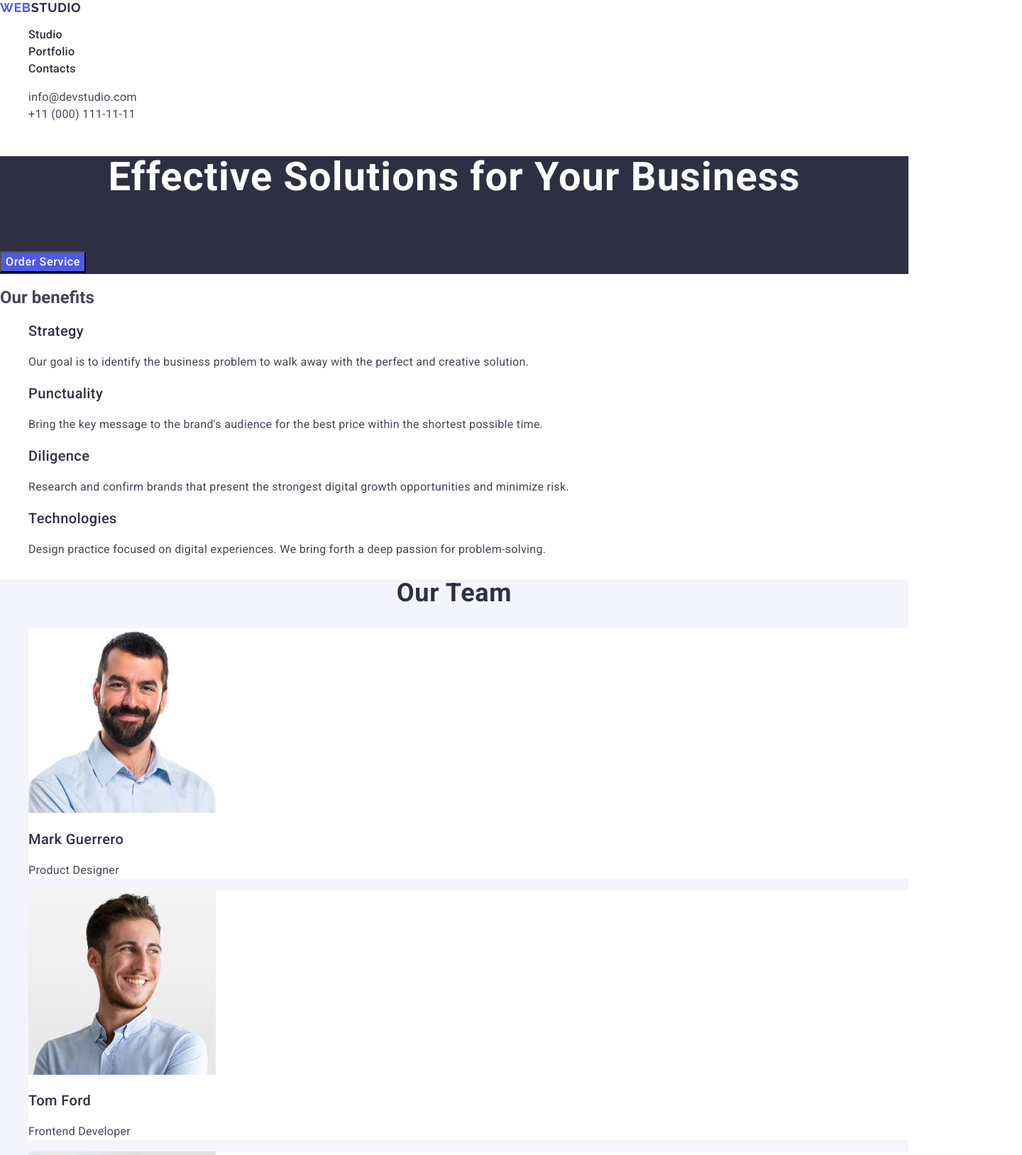
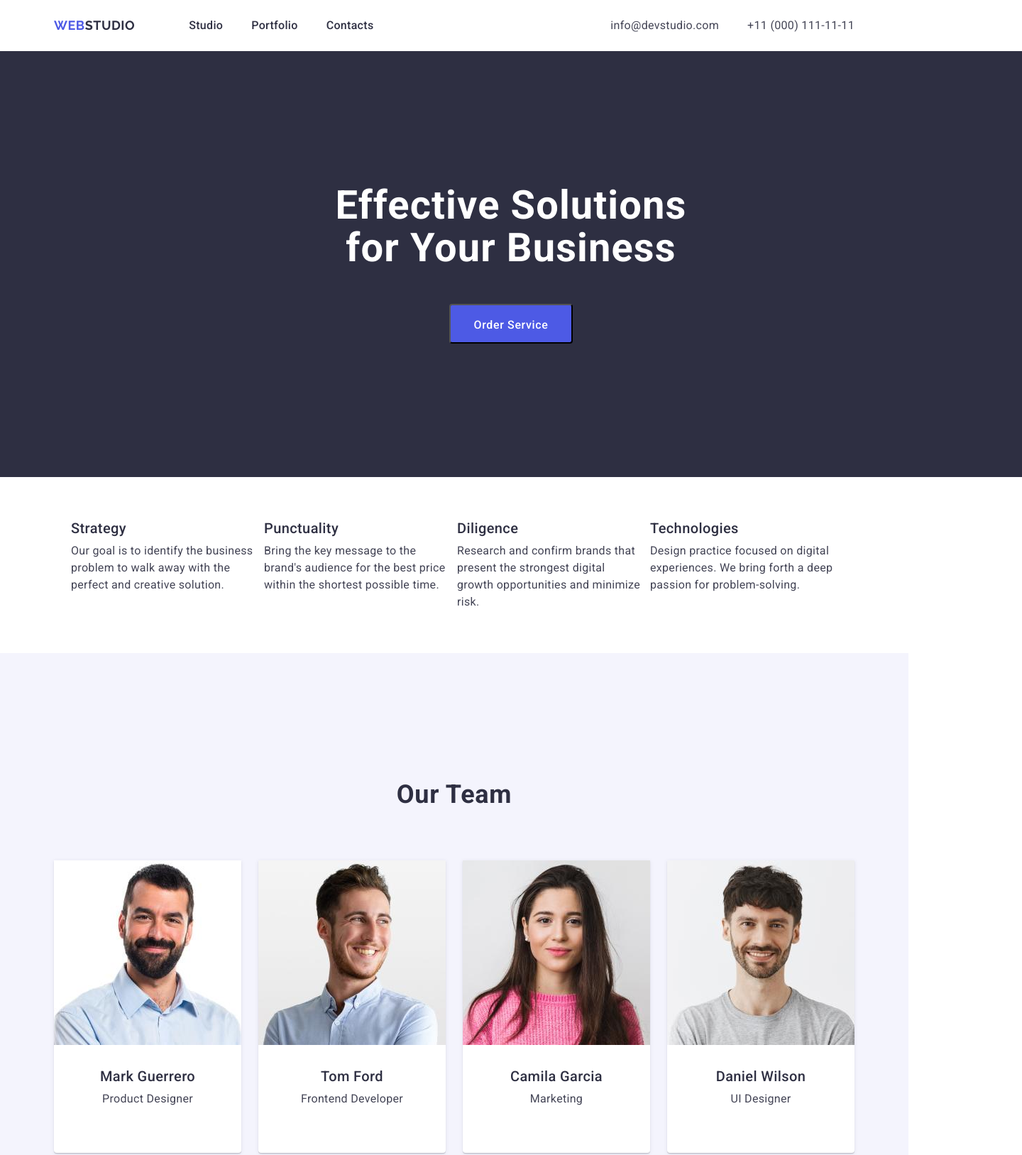
Before and after one commit to kathylevchenko/goit-markup-hw-03, a plain HTML site: page index.html in a window 1280 px wide. Shown: the top 1627 px of the page at 71% size, 1440 px wide, since content can reach past the window. Drawn offline with nearby package versions, Linux system fonts and the light colour scheme.

Commit message:
homework3

```diff
--- a/css/styles.css
+++ b/css/styles.css
@@ -1,4 +1,31 @@
-/* ============== COMMON STYLES ============== */
+h1,
+h2,
+h3,
+h4,
+h5,
+h6,
+p {
+  margin-top: 0;
+  margin-bottom: 0;
+}
+.visually-hidden {
+  position: absolute;
+  width: 1px;
+  height: 1px;
+  margin: -1px;
+  border: 0;
+  padding: 0;
+  white-space: nowrap;
+  clip-path: inset(100%);
+  clip: rect(0 0 0 0);
+  overflow: hidden;
+}
+ul,
+ol {
+  margin-top: 0;
+  margin-bottom: 0;
+  padding-left: 0;
+}
 .list {
   list-style-type: none;
 }
@@ -17,15 +44,37 @@ body {
   background-color: #ffffff;
 }
 
+.container {
+  max-width: 1158px;
+  padding: 0 15px;
+  margin: 0 auto;
+}
+
+.container-header {
+  display: flex;
+  justify-content: space-between;
+}
+.page-header {
+  padding-top: 24px;
+  padding-bottom: 24px;
+}
+.page-navigation {
+  display: flex;
+  align-items: center;
+}
 .accent-color {
   color: #f4f4fd;
 }
 .accent-color-header {
   color: #2e2f42;
 }
-/* ============== /COMMON STYLES ============== */
+
 /* ============== HEADER STYLES ============== */
-.logotype {
+.section {
+  padding-top: 60px;
+  padding-bottom: 60px;
+}
+.logotype-header {
   font-family: 'Raleway', sans-serif;
   font-size: 18px;
   font-weight: 700;
@@ -33,6 +82,12 @@ body {
   letter-spacing: 0.03em;
   text-transform: uppercase;
   color: #4d5ae5;
+  margin-right: 76px;
+}
+
+.menu {
+  display: flex;
+  column-gap: 40px;
 }
 
 .menu-link {
@@ -60,6 +115,12 @@ body {
 }
 .contact-information {
   font-style: normal;
+  align-items: center;
+}
+
+.contact-list {
+  display: flex;
+  column-gap: 40px;
 }
 /* ============== /HEADER STYLES ============== */
 /* ============== HERO STYLES ============== */
@@ -70,6 +131,13 @@ body {
   line-height: 1.07; /* 107.143% */
   letter-spacing: 0.02em;
   color: #ffffff;
+  margin: 0 auto;
+  padding-top: 188px;
+  padding-bottom: 292px;
+  width: 1440px;
+  height: 600px;
+  flex-shrink: 0;
+  padding-bottom: 60px;
 }
 .main-title {
   font-size: 56px;
@@ -78,15 +146,27 @@ body {
   letter-spacing: 0.02em;
   text-align: center;
   color: #ffffff;
+  width: 496px;
+  margin-left: auto;
+  margin-right: auto;
+  margin-bottom: 48px;
 }
 
 .order-service-btn {
+  display: block;
+  min-width: 169px;
+  height: 56px;
   font-size: 16px;
   font-weight: 500;
   line-height: 1.5;
   letter-spacing: 0.04em;
   background-color: #4d5ae5;
   color: #ffffff;
+  padding: 16px 32px;
+  gap: 10px;
+  border-radius: 4px;
+  margin: 0 auto;
+  margin-bottom: 188px;
 }
 
 .order-service-btn:hover,
@@ -96,12 +176,24 @@ body {
 }
 /* ============== /HERO STYLES ============== */
 /* ============== BENEFITS STYLES ============== */
+
+.benefits-list {
+  display: flex;
+  width: 264px;
+  flex-direction: row;
+  align-items: flex-start;
+  gap: 8px;
+  margin: 0 auto;
+  justify-content: center;
+}
 .benefits-list-title {
   font-size: 20px;
   font-weight: 500;
   line-height: 1.2; /* 120% */
   letter-spacing: 0.02em;
   color: #2e2f42;
+  width: 264px;
+  line-height: 24px;
 }
 .benefits-list-text,
 .team-description,
@@ -112,8 +204,23 @@ body {
   letter-spacing: 0.02em;
   color: #434455;
 }
+
+.benefits-list-item {
+  display: flex;
+  flex-direction: column;
+  align-items: flex-start;
+  gap: 8px;
+}
 /* ===============TEAM========================= */
+
 .section-title {
+  display: flex;
+  justify-content: center;
+  margin-top: 120px;
+  margin-right: auto;
+  margin-bottom: 72px;
+  margin-left: auto;
+  text-align: center;
   font-size: 36px;
   font-weight: 700;
   line-height: 1.11; /* 111.111% */
@@ -123,12 +230,41 @@ body {
   color: #2e2f42;
 }
 
+img {
+  display: block;
+  max-width: 100%;
+  height: auto;
+  padding-bottom: 0;
+  flex-shrink: 0;
+}
+.team-list {
+  display: inline-flex;
+  padding-bottom: 0px;
+  justify-content: center;
+  align-items: center;
+  gap: 32px;
+  column-gap: 24px;
+}
 .team {
   background: #f4f4fd;
+}
+.team-description,
+.portfolio-list-text {
+  padding-bottom: 32px;
 }
 
 .team-list-item {
   background-color: #ffffff;
+  border-radius: 0px 0px 4px 4px;
+  box-shadow: 0px 2px 1px 0px rgba(46, 47, 66, 0.08),
+    0px 1px 1px 0px rgba(46, 47, 66, 0.16),
+    0px 1px 6px 0px rgba(46, 47, 66, 0.08);
+  text-align: center;
+  display: inline-flex;
+  padding-bottom: 0px;
+  flex-direction: column;
+  justify-content: center;
+  align-items: center;
 }
 
 h3 {
@@ -138,13 +274,68 @@ h3 {
   letter-spacing: 0.02em;
   color: #2e2f42;
 }
+
+/* =============PORTFOLIO============ */
+.portfolio-list-item {
+  width: calc((100% - 2 * 24px) / 3);
+  display: inline-flex;
+  width: 360px;
+  height: 420px;
+  padding: auto;
+  flex-direction: column;
+  align-items: flex-start;
+  justify-content: center;
+  column-gap: 24px;
+  border: 1px solid #e7e9fc;
+  background: #ffffff;
+}
+
+.portfolio-list {
+  display: flex;
+  flex-wrap: wrap;
+  column-gap: 24px;
+}
+.under-text {
+  padding-bottom: 32px;
+  padding-right: 16px;
+  padding-left: 16px;
+  margin-top: 32px;
+  gap: 8px;
+  column-gap: 48px;
+  display: flex;
+  width: 232px;
+  flex-direction: column;
+  justify-content: center;
+  align-items: center;
+  flex-shrink: 0;
+}
+
 /* =========FOOTER=============== */
 .page-footer {
   background-color: #2e2f42;
   color: #f4f4fd;
+  width: 1440px;
+  height: 312px;
+  flex-shrink: 0;
+
+  margin: 0 auto;
 }
 .footer-text {
   line-height: 1.5;
   letter-spacing: 0.02em;
   color: #f4f4fd;
+  width: 264px;
 }
+
+.logotype-footer {
+  display: inline-block;
+  font-family: 'Raleway', sans-serif;
+  font-size: 18px;
+  font-weight: 700;
+  line-height: 1.17;
+  letter-spacing: 0.03em;
+  text-transform: uppercase;
+  color: #4d5ae5;
+  padding-bottom: 17.5px;
+  padding-top: 101.5px;
+}
--- a/index.html
+++ b/index.html
@@ -20,8 +20,9 @@
   <body>
     <!-- PAGE HEADER -->
     <header class="page-header">
+      <div class="container container-header">
         <nav class="page-navigation">
-        <a class="logotype link" href="./index.html"
+          <a class="logotype-header link" href="./index.html"
             >Web<span class="accent-color-header">Studio</span>
           </a>
           <ul class="menu list">
@@ -50,16 +51,20 @@
             </li>
           </ul>
         </address>
+      </div>
     </header>
+
     <main>
       <!-- HERO SECTION -->
       <section class="hero">
+        <div class="container">
           <h1 class="main-title">Effective Solutions for Your Business</h1>
           <button class="order-service-btn" type="button">Order Service</button>
+        </div>
       </section>
       <!-- OUR BENEFITS -->
-      <section class="benefits" id="benefits">
-        <h2>Our benefits</h2>
+      <div class="benefits section" id="benefits">
+        <h2 class="visually-hidden">Our benefits</h2>
         <ul class="benefits-list list">
           <li class="benefits-list-item">
             <h3 class="benefits-list-title">Strategy</h3>
@@ -90,9 +95,11 @@
             </p>
           </li>
         </ul>
-      </section>
+      </div>
+
       <!-- OUR TEAM -->
-      <section class="team">
+      <section class="team section">
+        <div class="container">
           <h2 class="section-title">Our Team</h2>
           <ul class="team-list list">
             <li class="team-list-item">
@@ -102,8 +109,10 @@
                 width="264"
                 height="260"
               />
+              <div class="under-text">
                 <h3 class="team-list-fullname">Mark Guerrero</h3>
                 <p class="team-description">Product Designer</p>
+              </div>
             </li>
             <li class="team-list-item">
               <img
@@ -112,8 +121,10 @@
                 width="264"
                 height="260"
               />
+              <div class="under-text">
                 <h3 class="team-list-fullname">Tom Ford</h3>
                 <p class="team-description">Frontend Developer</p>
+              </div>
             </li>
             <li class="team-list-item">
               <img
@@ -122,8 +133,10 @@
                 width="264"
                 height="260"
               />
+              <div class="under-text">
                 <h3 class="team-list-fullname">Camila Garcia</h3>
                 <p class="team-description">Marketing</p>
+              </div>
             </li>
             <li class="team-list-item">
               <img
@@ -132,14 +145,19 @@
                 width="264"
                 height="260"
               />
+              <div class="under-text">
                 <h3 class="team-list-fullname">Daniel Wilson</h3>
                 <p class="team-description">UI Designer</p>
+              </div>
             </li>
           </ul>
+        </div>
       </section>
       <!-- Our Portfolio -->
-      <section class="portfolio">
+      <section class="portfolio section">
+        <div class="container">
           <h2 class="section-title">Our Portfolio</h2>
+
           <!-- Raw first -->
           <ul class="portfolio-list list">
             <li class="portfolio-list-item">
@@ -149,8 +167,10 @@
                 width="360"
                 height="300"
               />
+              <div class="under-text">
                 <h3 class="portfolio-list-title">Banking App</h3>
                 <p class="portfolio-list-text">App</p>
+              </div>
             </li>
             <li class="portfolio-list-item">
               <img
@@ -159,8 +179,10 @@
                 width="360"
                 height="300"
               />
+              <div class="under-text">
                 <h3 class="portfolio-list-title">Cashless Payment</h3>
                 <p class="portfolio-list-text">Marketing</p>
+              </div>
             </li>
             <li class="portfolio-list-item">
               <img
@@ -169,8 +191,10 @@
                 width="360"
                 height="300"
               />
+              <div class="under-text">
                 <h3 class="portfolio-list-title">Meditation App</h3>
                 <p class="portfolio-list-text">App</p>
+              </div>
             </li>
             <!-- Raw second -->
             <li class="portfolio-list-item">
@@ -180,8 +204,10 @@
                 width="360"
                 height="300"
               />
+              <div class="under-text">
                 <h3 class="portfolio-list-title">Taxi Service</h3>
                 <p class="portfolio-list-text">Marketing</p>
+              </div>
             </li>
             <li class="portfolio-list-item">
               <img
@@ -190,9 +216,12 @@
                 width="360"
                 height="300"
               />
+              <div class="under-text">
                 <h3 class="portfolio-list-title">Screen Illustrations</h3>
                 <p class="portfolio-list-text">Design</p>
+              </div>
             </li>
+
             <li class="portfolio-list-item">
               <img
                 src="./images/Portfolio/online-courses.jpg"
@@ -200,21 +229,26 @@
                 width="360"
                 height="300"
               />
+              <div class="under-text">
                 <h3 class="portfolio-list-title">Online Courses</h3>
                 <p class="portfolio-list-text">Marketing</p>
+              </div>
             </li>
           </ul>
+        </div>
       </section>
     </main>
 
     <footer class="page-footer">
-      <a class="logotype link" href="./index.html"
+      <div class="container">
+        <a class="logotype-footer link" href="./index.html"
           >Web<span class="accent-color">Studio</span></a
         >
         <p class="footer-text">
-        Increase the flow of customers and sales for your business with digital
-        marketing & growth solutions.
+          Increase the flow of customers and sales for your business with
+          digital marketing & growth solutions.
         </p>
+      </div>
     </footer>
   </body>
 </html>
```
Lines whose indentation alone changed are shown as unchanged.
